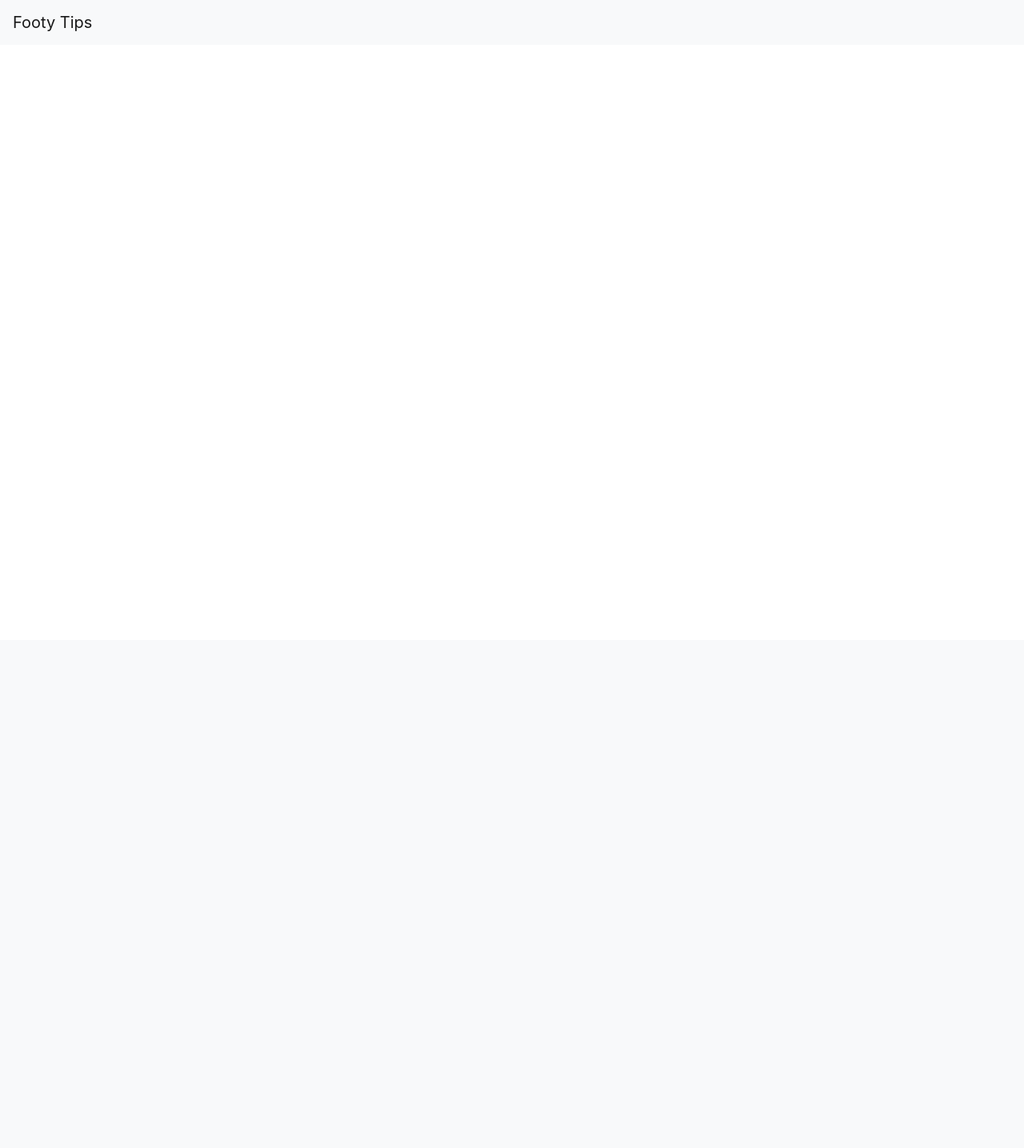
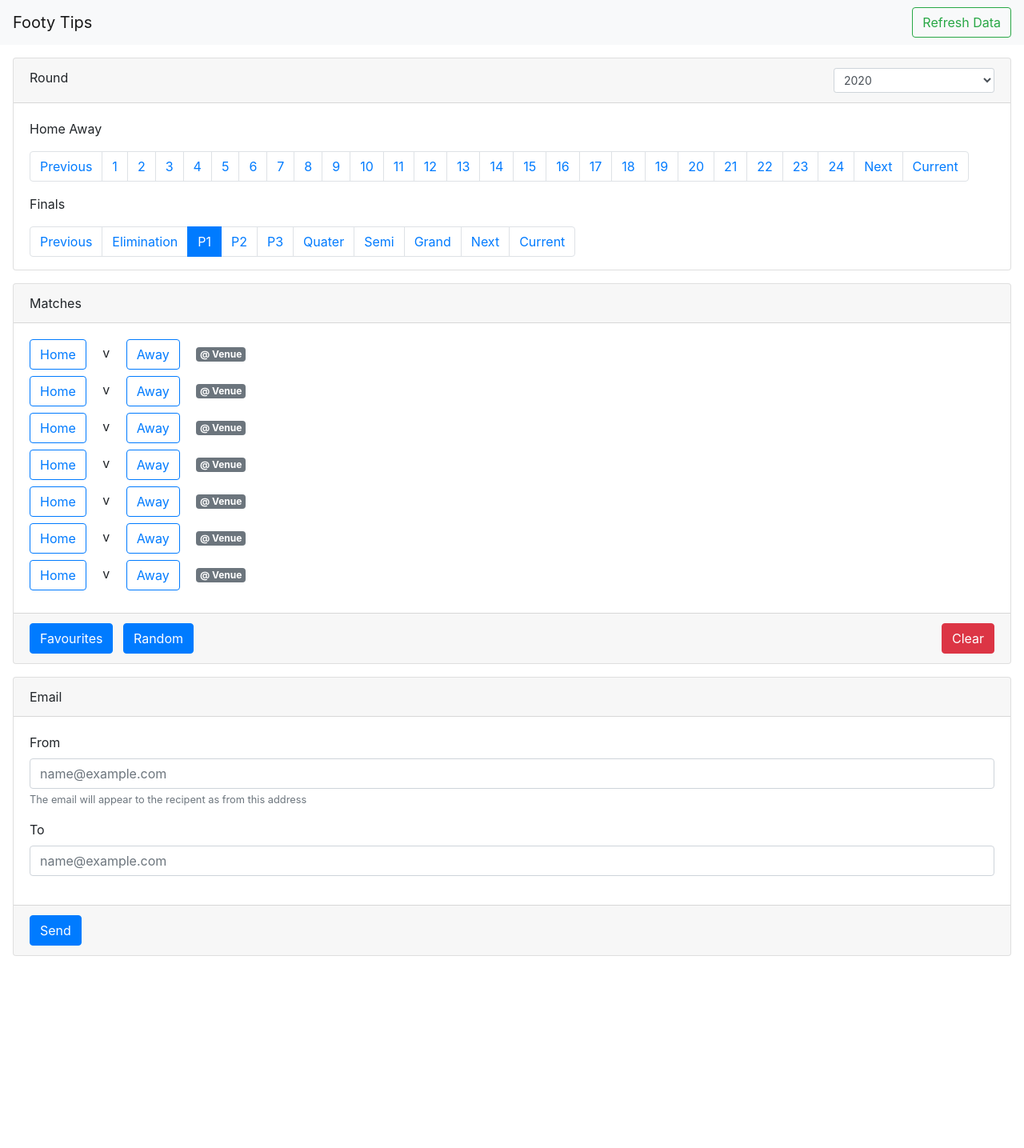
Before and after one commit to dhenry437/footytips, a Flask app: page / in a window 1280 px wide. Before the commit the part shown is almost empty. Shown: the top 1435 px of the page at 80% size. Before the commit the page ends 39 px from the top, so only its background shows below. Run offline with Flask 2, Linux system fonts and the light colour scheme; some libraries are stand-ins or nearby versions.

Commit message:
basic frontend

```diff
--- a/templates/index.html
+++ b/templates/index.html
@@ -15,10 +15,120 @@
     <title>Footy Tips</title>
 </head>
 
+<nav class="navbar navbar-light bg-light d-flex justify-content-between">
+    <a class="navbar-brand" href="#">Footy Tips</a>
+    <button class="btn btn-outline-success">Refresh Data</button>
+</nav>
+
 <body>
-    <nav class="navbar navbar-light bg-light">
-        <a class="navbar-brand" href="#">Footy Tips</a>
-    </nav>
+    <div class="card m-3">
+        <div class="card-header d-flex justify-content-between">
+            <span class="align-middle">Round</span>
+            <select class="form-control form-control-sm col-2">
+                {% for year in range(1993, 2021)%}
+                {% if year == 2020 %}
+                <option selected>{{ year }}</option>
+                {% else %}
+                <option>{{ year }}</option>
+                {% endif %}
+                {% endfor %}
+            </select>
+        </div>
+        <div class="card-body pb-0">
+            <p class="card-text">Home Away</p>
+            <ul class="pagination">
+                <li class="page-item"><a class="page-link" href="#">Previous</a></li>
+                {% for i in range(1, 25)%}
+                <li class="page-item"><a class="page-link" href="#">{{ i }}</a></li>
+                {% endfor %}
+                <li class="page-item"><a class="page-link" href="#">Next</a></li>
+                <li class="page-item"><a class="page-link" href="#">Current</a></li>
+            </ul>
+            <p class="card-text">Finals</p>
+            <ul class="pagination">
+                <li class="page-item"><a class="page-link" href="#">Previous</a></li>
+                <li class="page-item"><a class="page-link" href="#">Elimination</a></li>
+                <li class="page-item active"><a class="page-link" href="#">P1</a></li>
+                <li class="page-item"><a class="page-link" href="#">P2</a></li>
+                <li class="page-item"><a class="page-link" href="#">P3</a></li>
+                <li class="page-item"><a class="page-link" href="#">Quater</a></li>
+                <li class="page-item"><a class="page-link" href="#">Semi</a></li>
+                <li class="page-item"><a class="page-link" href="#">Grand</a></li>
+                <li class="page-item"><a class="page-link" href="#">Next</a></li>
+                <li class="page-item"><a class="page-link" href="#">Current</a></li>
+            </ul>
+        </div>
+    </div>
+
+    <div class="card mx-3 mb-3">
+        <div class="card-header">
+            Matches
+        </div>
+        <div class="card-body">
+            {% for i in range(7) %}
+            <div class="btn-group-toggle mb-2" data-toggle="buttons">
+                <label class="btn btn-outline-primary mr-3">
+                    <input type="radio" name="options" id="home">Home
+                </label>
+                <span class="mr-3">v</span>
+                <label class="btn btn-outline-primary mr-3">
+                    <input type="radio" name="options" id="away">Away
+                </label>
+                <span class="badge badge-secondary">@ Venue</span>
+            </div>
+            {% endfor %}
+        </div>
+        <div class="card-footer d-flex justify-content-between">
+            <div>
+                <button class="btn btn-primary mr-2">Favourites</button>
+                <button class="btn btn-primary">Random</button>
+            </div>
+            <button class="btn btn-danger">Clear</button>
+        </div>
+
+    </div>
+
+    <div class="card mx-3 mb-3">
+        <div class="card-header">
+            Email
+        </div>
+        <div class="card-body">
+            <form>
+                <div class="form-group">
+                    <label for="fromEmail">From</label>
+                    <input type="email" class="form-control" id="fromEmail" aria-describedby="fromEmailHelp"
+                        placeholder="name@example.com">
+                    <small id="fromEmailHelp" class="form-text text-muted">The email will appear to the recipent as from
+                        this address</small>
+                </div>
+                <div class="form-group">
+                    <label for="toEmail">To</label>
+                    <input type="email" class="form-control" id="toEmail" placeholder="name@example.com">
+                </div>
+            </form>
+        </div>
+        <div class="card-footer">
+            <button class="btn btn-primary">Send</button>
+        </div>
+    </div>
+
+    <!-- Start email confirmation toast -->
+    <div aria-live="polite" aria-atomic="true" style="position: relative; min-height: 200px;">
+        <div class="toast" style="position: absolute; top: 0; right: 0;">
+            <div class="toast-header">
+                <img src="..." class="rounded mr-2" alt="...">
+                <strong class="mr-auto">Footy Tips</strong>
+                <small>Just now</small>
+                <button type="button" class="ml-2 mb-1 close" data-dismiss="toast" aria-label="Close">
+                    <span aria-hidden="true">&times;</span>
+                </button>
+            </div>
+            <div class="toast-body">
+                Email sent
+            </div>
+        </div>
+    </div>
+    <!-- End email confirmation toast -->
 
     <!-- Optional JavaScript -->
     <!-- jQuery first, then Popper.js, then Bootstrap JS -->
```
